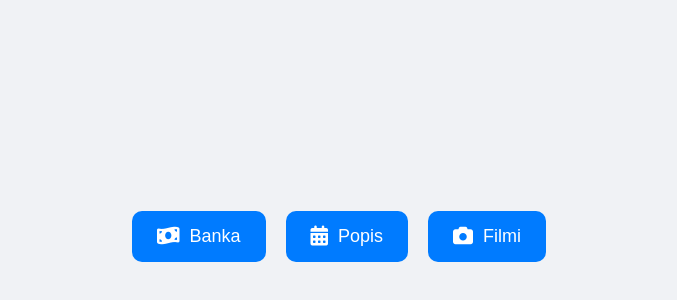
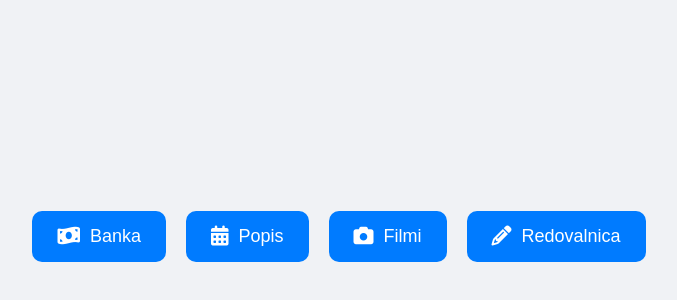
Before and after one commit to j-p-09/slu-ba, a plain HTML site: page index.html in a window 1280 px wide. Shown: the part 164-464 px from the top of the page, without its empty margins (301-978 px from the left). Drawn offline with Linux system fonts and the light colour scheme.

Commit message:
Update index.html

```diff
--- a/index.html
+++ b/index.html
@@ -58,6 +58,9 @@
     <a href="https://j-p-09.github.io/slu-ba/filmi.html" class="link-button">
       <i class="fas fa-camera"></i> Filmi
     </a>
+    <a href="https://j-p-09.github.io/Redovalnica/d.html" class="link-button">
+      <i class="fas fa-pencil"></i> Redovalnica
+    </a>
   </div>
 
 </body>
```
